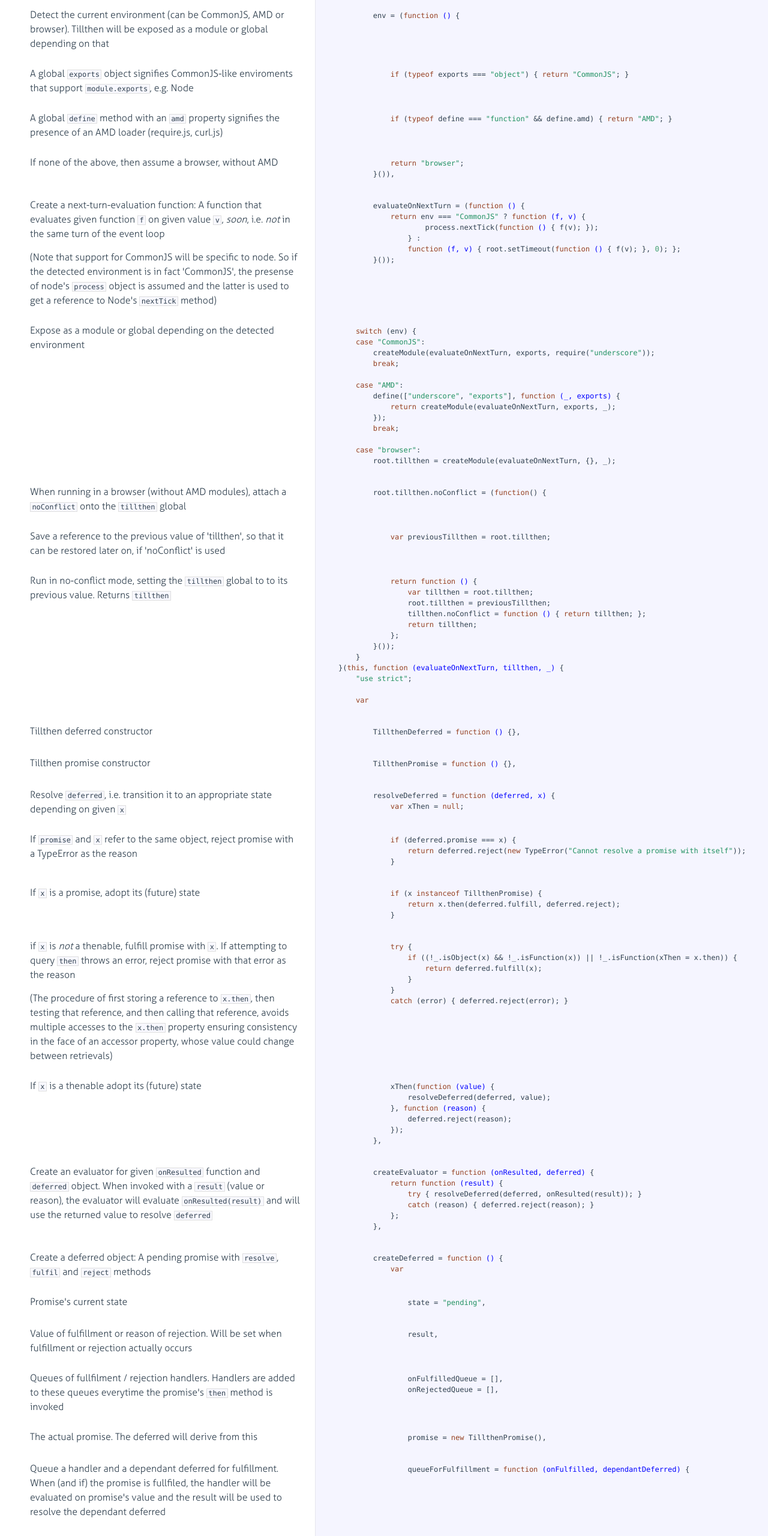
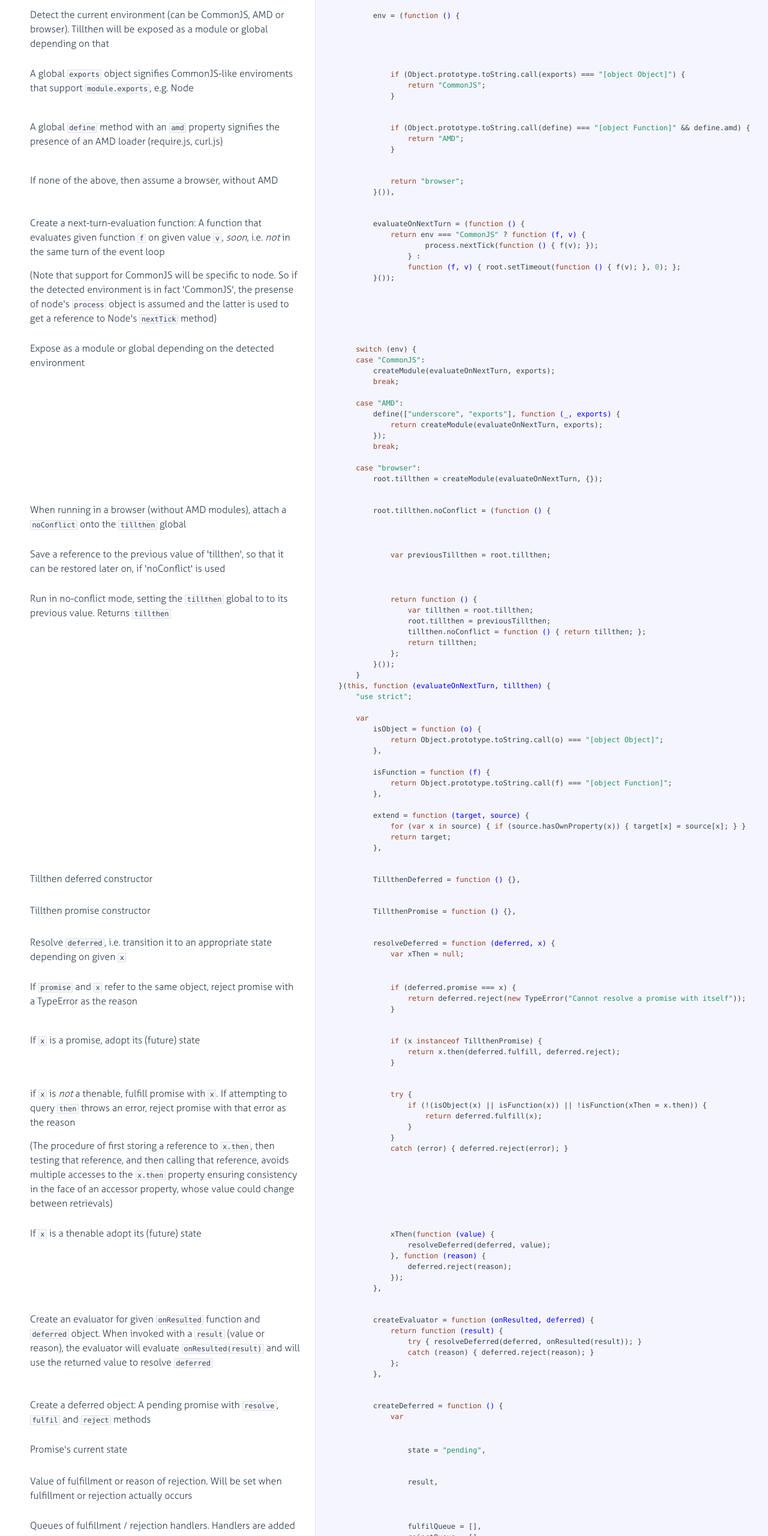
Before and after one commit to biril/tillthen, a plain HTML site: page index.html in a window 1280 px wide. Shown: the part 240-2800 px from the top of the page at 60% size. Drawn offline with Linux system fonts and the light colour scheme.

Commit message:
Generate annotated source for v0.2.0

```diff
--- a/index.html
+++ b/index.html
@@ -27,7 +27,7 @@
               <div class="pilwrap ">
                 <a class="pilcrow" href="#section-1">&#182;</a>
               </div>
-              <pre><code>Tillthen v0.1.2
+              <pre><code>Tillthen v0.2.0
 
 https://github.com/biril/tillthen
 Licensed and freely distributed under the MIT License
@@ -35,7 +35,7 @@ Copyright (c) 2013 Alex Lambiris</code></pre>
 
             </div>
 
-            <div class="content"><div class='highlight'><pre><span class="comment">/*global exports, define, require, process, _ */</span>
+            <div class="content"><div class='highlight'><pre><span class="comment">/*global exports, define, process */</span>
 (<span class="function"><span class="keyword">function</span> <span class="params">(root, createModule)</span> {</span>
     <span class="string">"use strict"</span>;
 
@@ -71,7 +71,9 @@ Copyright (c) 2013 Alex Lambiris</code></pre>
 
             </div>
 
-            <div class="content"><div class='highlight'><pre>            <span class="keyword">if</span> (<span class="keyword">typeof</span> exports === <span class="string">"object"</span>) { <span class="keyword">return</span> <span class="string">"CommonJS"</span>; }</pre></div></div>
+            <div class="content"><div class='highlight'><pre>            <span class="keyword">if</span> (Object.prototype.toString.call(exports) === <span class="string">"[object Object]"</span>) {
+                <span class="keyword">return</span> <span class="string">"CommonJS"</span>;
+            }</pre></div></div>
 
         </li>
 
@@ -87,7 +89,9 @@ Copyright (c) 2013 Alex Lambiris</code></pre>
 
             </div>
 
-            <div class="content"><div class='highlight'><pre>            <span class="keyword">if</span> (<span class="keyword">typeof</span> define === <span class="string">"function"</span> &amp;&amp; define.amd) { <span class="keyword">return</span> <span class="string">"AMD"</span>; }</pre></div></div>
+            <div class="content"><div class='highlight'><pre>            <span class="keyword">if</span> (Object.prototype.toString.call(define) === <span class="string">"[object Function]"</span> &amp;&amp; define.amd) {
+                <span class="keyword">return</span> <span class="string">"AMD"</span>;
+            }</pre></div></div>
 
         </li>
 
@@ -144,17 +148,17 @@ Copyright (c) 2013 Alex Lambiris</code></pre>
 
             <div class="content"><div class='highlight'><pre>    <span class="keyword">switch</span> (env) {
     <span class="keyword">case</span> <span class="string">"CommonJS"</span>:
-        createModule(evaluateOnNextTurn, exports, require(<span class="string">"underscore"</span>));
+        createModule(evaluateOnNextTurn, exports);
         <span class="keyword">break</span>;
 
     <span class="keyword">case</span> <span class="string">"AMD"</span>:
         define([<span class="string">"underscore"</span>, <span class="string">"exports"</span>], <span class="function"><span class="keyword">function</span> <span class="params">(_, exports)</span> {</span>
-            <span class="keyword">return</span> createModule(evaluateOnNextTurn, exports, _);
+            <span class="keyword">return</span> createModule(evaluateOnNextTurn, exports);
         });
         <span class="keyword">break</span>;
 
     <span class="keyword">case</span> <span class="string">"browser"</span>:
-        root.tillthen = createModule(evaluateOnNextTurn, {}, _);</pre></div></div>
+        root.tillthen = createModule(evaluateOnNextTurn, {});</pre></div></div>
 
         </li>
 
@@ -170,7 +174,7 @@ Copyright (c) 2013 Alex Lambiris</code></pre>
 
             </div>
 
-            <div class="content"><div class='highlight'><pre>        root.tillthen.noConflict = (<span class="keyword">function</span>() {</pre></div></div>
+            <div class="content"><div class='highlight'><pre>        root.tillthen.noConflict = (<span class="function"><span class="keyword">function</span> <span class="params">()</span> {</span></pre></div></div>
 
         </li>
 
@@ -210,10 +214,22 @@ Copyright (c) 2013 Alex Lambiris</code></pre>
             };
         }());
     }
-}(<span class="keyword">this</span>, <span class="function"><span class="keyword">function</span> <span class="params">(evaluateOnNextTurn, tillthen, _)</span> {</span>
+}(<span class="keyword">this</span>, <span class="function"><span class="keyword">function</span> <span class="params">(evaluateOnNextTurn, tillthen)</span> {</span>
     <span class="string">"use strict"</span>;
 
-    <span class="keyword">var</span></pre></div></div>
+    <span class="keyword">var</span>
+        isObject = <span class="function"><span class="keyword">function</span> <span class="params">(o)</span> {</span>
+            <span class="keyword">return</span> Object.prototype.toString.call(o) === <span class="string">"[object Object]"</span>;
+        },
+
+        isFunction = <span class="function"><span class="keyword">function</span> <span class="params">(f)</span> {</span>
+            <span class="keyword">return</span> Object.prototype.toString.call(f) === <span class="string">"[object Function]"</span>;
+        },
+
+        extend = <span class="function"><span class="keyword">function</span> <span class="params">(target, source)</span> {</span>
+            <span class="keyword">for</span> (<span class="keyword">var</span> x <span class="keyword">in</span> source) { <span class="keyword">if</span> (source.hasOwnProperty(x)) { target[x] = source[x]; } }
+            <span class="keyword">return</span> target;
+        },</pre></div></div>
 
         </li>
 
@@ -315,7 +331,7 @@ Copyright (c) 2013 Alex Lambiris</code></pre>
             </div>
 
             <div class="content"><div class='highlight'><pre>            <span class="keyword">try</span> {
-                <span class="keyword">if</span> ((!_.isObject(x) &amp;&amp; !_.isFunction(x)) || !_.isFunction(xThen = x.then)) {
+                <span class="keyword">if</span> (!(isObject(x) || isFunction(x)) || !isFunction(xThen = x.then)) {
                     <span class="keyword">return</span> deferred.fulfill(x);
                 }
             }
@@ -419,13 +435,13 @@ Copyright (c) 2013 Alex Lambiris</code></pre>
               <div class="pilwrap ">
                 <a class="pilcrow" href="#section-22">&#182;</a>
               </div>
-              <p>Queues of fullfilment / rejection handlers. Handlers are added to these queues
- everytime the promise&#39;s <code>then</code> method is invoked</p>
+              <p>Queues of fulfillment / rejection handlers. Handlers are added whenever the
+ promise&#39;s <code>then</code> method is invoked</p>
 
             </div>
 
-            <div class="content"><div class='highlight'><pre>                onFulfilledQueue = [],
-                onRejectedQueue = [],</pre></div></div>
+            <div class="content"><div class='highlight'><pre>                fulfilQueue = [],
+                rejectQueue = [],</pre></div></div>
 
         </li>
 
@@ -488,7 +504,7 @@ Copyright (c) 2013 Alex Lambiris</code></pre>
 
             </div>
 
-            <div class="content"><div class='highlight'><pre>                    _.isFunction(onFulfilled) || (onFulfilled = <span class="function"><span class="keyword">function</span> <span class="params">(value)</span> {</span> <span class="keyword">return</span> value; });</pre></div></div>
+            <div class="content"><div class='highlight'><pre>                    isFunction(onFulfilled) || (onFulfilled = <span class="function"><span class="keyword">function</span> <span class="params">(value)</span> {</span> <span class="keyword">return</span> value; });</pre></div></div>
 
         </li>
 
@@ -506,7 +522,7 @@ Copyright (c) 2013 Alex Lambiris</code></pre>
 
             <div class="content"><div class='highlight'><pre>                    <span class="keyword">var</span> evaluator = createEvaluator(onFulfilled, dependantDeferred);
                     state === <span class="string">"fulfilled"</span> ? evaluateOnNextTurn(evaluator, result) :
-                        onFulfilledQueue.push(evaluator);
+                        fulfilQueue.push(evaluator);
                 },</pre></div></div>
 
         </li>
@@ -555,7 +571,7 @@ Copyright (c) 2013 Alex Lambiris</code></pre>
 
             </div>
 
-            <div class="content"><div class='highlight'><pre>                    _.isFunction(onRejected) || (onRejected = <span class="function"><span class="keyword">function</span> <span class="params">(error)</span> {</span> <span class="keyword">throw</span> error; });</pre></div></div>
+            <div class="content"><div class='highlight'><pre>                    isFunction(onRejected) || (onRejected = <span class="function"><span class="keyword">function</span> <span class="params">(error)</span> {</span> <span class="keyword">throw</span> error; });</pre></div></div>
 
         </li>
 
@@ -573,7 +589,7 @@ Copyright (c) 2013 Alex Lambiris</code></pre>
 
             <div class="content"><div class='highlight'><pre>                    <span class="keyword">var</span> evaluator = createEvaluator(onRejected, dependantDeferred);
                     state === <span class="string">"rejected"</span> ? evaluateOnNextTurn(evaluator, result) :
-                        onRejectedQueue.push(evaluator);
+                        rejectQueue.push(evaluator);
                 },</pre></div></div>
 
         </li>
@@ -623,8 +639,8 @@ Copyright (c) 2013 Alex Lambiris</code></pre>
             </div>
 
             <div class="content"><div class='highlight'><pre>                    state = <span class="string">"fulfilled"</span>;
-                    _(onFulfilledQueue).each(<span class="function"><span class="keyword">function</span> <span class="params">(onFulfilled)</span> {</span> onFulfilled(value); });
-                    onFulfilledQueue = [];
+                    <span class="keyword">for</span> (<span class="keyword">var</span> i = <span class="number">0</span>, l = fulfilQueue.length; i &lt; l; ++i) { fulfilQueue[i](value); }
+                    fulfilQueue = [];
                     result = value;
                 },</pre></div></div>
 
@@ -674,8 +690,8 @@ Copyright (c) 2013 Alex Lambiris</code></pre>
             </div>
 
             <div class="content"><div class='highlight'><pre>                    state = <span class="string">"rejected"</span>;
-                    _(onRejectedQueue).each(<span class="function"><span class="keyword">function</span> <span class="params">(onRejected)</span> {</span> onRejected(reason); });
-                    onRejectedQueue = [];
+                    <span class="keyword">for</span> (<span class="keyword">var</span> i = <span class="number">0</span>, l = rejectQueue.length; i &lt; l; ++i) { rejectQueue[i](reason); }
+                    rejectQueue = [];
                     result = reason;
                 };</pre></div></div>
 
@@ -688,11 +704,17 @@ Copyright (c) 2013 Alex Lambiris</code></pre>
               <div class="pilwrap ">
                 <a class="pilcrow" href="#section-38">&#182;</a>
               </div>
-              <p>Attach the <code>then</code> method to the promise</p>
+              <p>Attach the <code>then</code> method to the promise:</p>
+<p>Access the promise&#39;s current or eventual fulfillment value or rejection reason.
+ As soon as (if ever) the promise is fulfilled, the <code>onFulfilled</code> handler will
+ be evaluated on the promise&#39;s fulfillment value. Similarly, as soon as (if ever)
+ the promise is rejected, the <code>onRejected</code> handler will be evaluated on the
+ rejection reason. Returns a new promise which will be eventually resolved
+ with the value / reason / promise returned by <code>onFulfilled</code> or <code>onRejected</code></p>
 
             </div>
 
-            <div class="content"><div class='highlight'><pre>            _(promise).extend({</pre></div></div>
+            <div class="content"><div class='highlight'><pre>            promise.then = <span class="function"><span class="keyword">function</span> <span class="params">(onFulfilled, onRejected)</span> {</span></pre></div></div>
 
         </li>
 
@@ -703,16 +725,13 @@ Copyright (c) 2013 Alex Lambiris</code></pre>
               <div class="pilwrap ">
                 <a class="pilcrow" href="#section-39">&#182;</a>
               </div>
-              <p>Access the promise&#39;s current or eventual fulfillment value or rejection reason.
- As soon as (if ever) the promise is fulfilled, the <code>onFulfilled</code> handler will
- be evaluated on the promise&#39;s fulfillment value. Similarly, as soon as (if ever)
- the promise is rejected, the <code>onRejected</code> handler will be evaluated on the
- rejection reason. Returns a new promise which will be eventually resolved
- with the value / reason / promise returned by <code>onFulfilled</code> or <code>onRejected</code></p>
+              <p>Create a new deferred, one which is <em>dependant</em> on (and will be resolved
+ with) the the value / reason / promise returned by <code>onFulfilled</code> or
+ <code>onRejected</code></p>
 
             </div>
 
-            <div class="content"><div class='highlight'><pre>                then: <span class="function"><span class="keyword">function</span> <span class="params">(onFulfilled, onRejected)</span> {</span></pre></div></div>
+            <div class="content"><div class='highlight'><pre>                <span class="keyword">var</span> dependantDeferred = createDeferred();</pre></div></div>
 
         </li>
 
@@ -723,13 +742,13 @@ Copyright (c) 2013 Alex Lambiris</code></pre>
               <div class="pilwrap ">
                 <a class="pilcrow" href="#section-40">&#182;</a>
               </div>
-              <p>Create a new deferred, one which is <em>dependant</em> on (and will be resolved
- with) the the value / reason / promise returned by <code>onFulfilled</code> or
- <code>onRejected</code></p>
+              <p>Queue <code>onFulfilled</code> and <code>onRejected</code> for evaluation upon the promise&#39;s
+ eventual fulfillment or rejection</p>
 
             </div>
 
-            <div class="content"><div class='highlight'><pre>                    <span class="keyword">var</span> dependantDeferred = createDeferred();</pre></div></div>
+            <div class="content"><div class='highlight'><pre>                queueForFulfillment(onFulfilled, dependantDeferred);
+                queueForRejection(onRejected, dependantDeferred);</pre></div></div>
 
         </li>
 
@@ -740,13 +759,12 @@ Copyright (c) 2013 Alex Lambiris</code></pre>
               <div class="pilwrap ">
                 <a class="pilcrow" href="#section-41">&#182;</a>
               </div>
-              <p>Queue <code>onFulfilled</code> and <code>onRejected</code> for evaluation upon the promise&#39;s
- eventual fulfillment or rejection</p>
+              <p>Return the dependant deferred&#39;s underlying promise</p>
 
             </div>
 
-            <div class="content"><div class='highlight'><pre>                    queueForFulfillment(onFulfilled, dependantDeferred);
-                    queueForRejection(onRejected, dependantDeferred);</pre></div></div>
+            <div class="content"><div class='highlight'><pre>                <span class="keyword">return</span> dependantDeferred.promise;
+            };</pre></div></div>
 
         </li>
 
@@ -757,13 +775,18 @@ Copyright (c) 2013 Alex Lambiris</code></pre>
               <div class="pilwrap ">
                 <a class="pilcrow" href="#section-42">&#182;</a>
               </div>
-              <p>Return the dependant deferred&#39;s underlying promise</p>
+              <p>Derive a deferred from the promise and return it</p>
 
             </div>
 
-            <div class="content"><div class='highlight'><pre>                    <span class="keyword">return</span> dependantDeferred.promise;
-                }
-            });</pre></div></div>
+            <div class="content"><div class='highlight'><pre>            TillthenDeferred.prototype = promise;
+            <span class="keyword">return</span> extend(<span class="keyword">new</span> TillthenDeferred(), {
+                promise: promise,
+                fulfill: fulfill,
+                reject: reject,
+                resolve: <span class="function"><span class="keyword">function</span> <span class="params">(valueOrPromise)</span> {</span> resolveDeferred(<span class="keyword">this</span>, valueOrPromise); }
+            });
+        };</pre></div></div>
 
         </li>
 
@@ -774,18 +797,11 @@ Copyright (c) 2013 Alex Lambiris</code></pre>
               <div class="pilwrap ">
                 <a class="pilcrow" href="#section-43">&#182;</a>
               </div>
-              <p>Derive a deferred from the promise and return it</p>
+              <p>Attach the <code>defer</code> / <code>getVersion</code> methods to Tillthen and return it</p>
 
             </div>
 
-            <div class="content"><div class='highlight'><pre>            TillthenDeferred.prototype = promise;
-            <span class="keyword">return</span> _(<span class="keyword">new</span> TillthenDeferred()).extend({
-                promise: promise,
-                fulfill: fulfill,
-                reject: reject,
-                resolve: <span class="function"><span class="keyword">function</span> <span class="params">(valueOrPromise)</span> {</span> resolveDeferred(<span class="keyword">this</span>, valueOrPromise); }
-            });
-        };</pre></div></div>
+            <div class="content"><div class='highlight'><pre>    <span class="keyword">return</span> extend(tillthen, {</pre></div></div>
 
         </li>
 
@@ -796,11 +812,11 @@ Copyright (c) 2013 Alex Lambiris</code></pre>
               <div class="pilwrap ">
                 <a class="pilcrow" href="#section-44">&#182;</a>
               </div>
-              <p>Attach the <code>defer</code> / <code>getVersion</code> methods to Tillthen and return it</p>
+              <p>Get a deferred object: A pending promise with <code>resolve</code>, <code>fulfil</code> and <code>reject</code> methods</p>
 
             </div>
 
-            <div class="content"><div class='highlight'><pre>    <span class="keyword">return</span> _(tillthen).extend({</pre></div></div>
+            <div class="content"><div class='highlight'><pre>        defer: createDeferred,</pre></div></div>
 
         </li>
 
@@ -811,27 +827,12 @@ Copyright (c) 2013 Alex Lambiris</code></pre>
               <div class="pilwrap ">
                 <a class="pilcrow" href="#section-45">&#182;</a>
               </div>
-              <p>Get a deferred object: A pending promise with <code>resolve</code>, <code>fulfil</code> and <code>reject</code> methods</p>
-
-            </div>
-
-            <div class="content"><div class='highlight'><pre>        defer: createDeferred,</pre></div></div>
-
-        </li>
-
-
-        <li id="section-46">
-            <div class="annotation">
-
-              <div class="pilwrap ">
-                <a class="pilcrow" href="#section-46">&#182;</a>
-              </div>
               <p>Get current version of Tillthen</p>
 
             </div>
 
             <div class="content"><div class='highlight'><pre>        getVersion: <span class="function"><span class="keyword">function</span> <span class="params">()</span> {</span>
-            <span class="keyword">return</span> <span class="string">"0.1.2"</span>; <span class="comment">// Keep in sync with package.json</span>
+            <span class="keyword">return</span> <span class="string">"0.2.0"</span>; <span class="comment">// Keep in sync with package.json</span>
         }
     });
 }));</pre></div></div>
```
